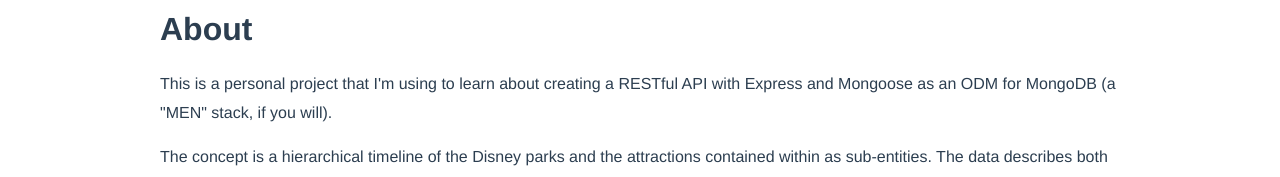
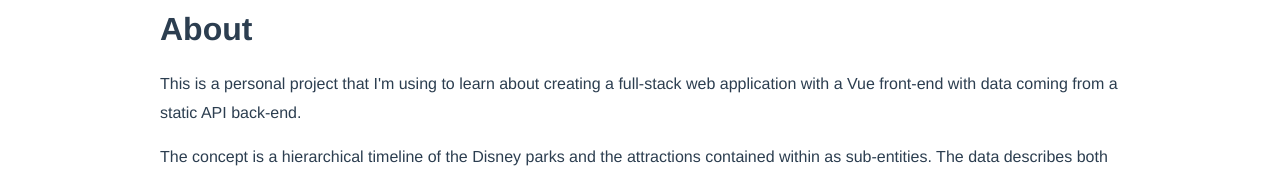
Before and after one commit to jchue/disney-parks-client, a Vue app: page /about in a window 1280 px wide. Shown: the part 164-341 px from the top of the page. Built offline with nearby package versions, Linux system fonts and the light colour scheme.

Commit message:
Fix subnode list; change hyperlink hover color; update About

```diff
--- a/src/App.vue
+++ b/src/App.vue
@@ -34,7 +34,7 @@
   transition: color 0.2s;
 
   &:hover {
-    color: lighten(#2c3e50, 25%);
+    color: #42b983;
   }
 }
 
--- a/src/views/About.vue
+++ b/src/views/About.vue
@@ -3,8 +3,8 @@
     <div class="wrapper">
       <h1>About</h1>
 
-      <p>This is a personal project that I'm using to learn about creating a RESTful API
-        with Express and Mongoose as an ODM for MongoDB (a "MEN" stack, if you will).</p>
+      <p>This is a personal project that I'm using to learn about creating a full-stack
+        web application with a Vue front-end with data coming from a static API back-end.</p>
 
       <p>The concept is a hierarchical timeline of the Disney parks and the attractions
         contained within as sub-entities. The data describes both the parent-child relationships
--- a/src/views/Node.vue
+++ b/src/views/Node.vue
@@ -35,12 +35,12 @@
 
         <p v-html="description"></p>
 
-        <section v-if="subnodes" class="subnodes">
+        <section v-if="subnodes.length" class="subnodes">
           <h2>Members</h2>
 
           <ul>
             <li v-for="subnode in subnodes" v-bind:key="subnode.slug">
-              <router-link v-bind:to="subnode.slug">{{ subnode.name }}</router-link>
+              <router-link v-bind:to="`/${subnode.slug}`">{{ subnode.name }}</router-link>
             </li>
           </ul>
         </section>
@@ -85,7 +85,12 @@
     this.endDate = response.endDate;
     this.predecessor = response.predecessor;
     this.successors = response.successors;
-    this.subnodes = response.subnodes;
+
+    // Iterate through subgroups to collect subnodes
+    response.subgroups.forEach((subgroup) => {
+      this.subnodes.push(...subgroup.subnodes);
+    });
+
     this.loading = false;
   },
   methods: {
```
